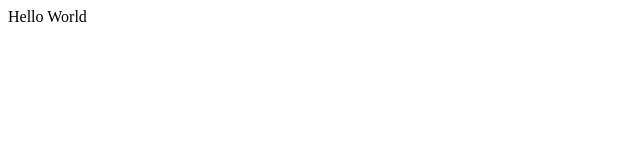
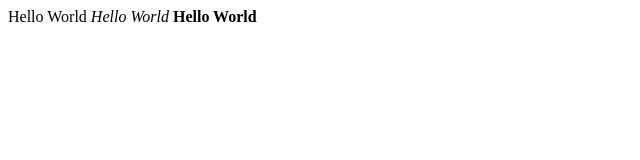
Before and after one commit to nth-n/nth-n.github.io, a plain HTML site: page index.html in a window 1280 px wide. Shown: the whole page, without its empty margins (0-640 px from the left). Drawn offline with Linux system fonts and the light colour scheme.

Commit message:
Update index.html

```diff
--- a/index.html
+++ b/index.html
@@ -1,9 +1,11 @@
 <!DOCTYPE html>
 <html>
 <head>
-	<title>Soal Latihan 1 nathan</title>
+	<title>Hallo</title>
 </head>
 <body>
-	Hello World
+    Hello World
+    <i>Hello World</i>
+    <b>Hello World</b>
 </body>
 </html>
```
